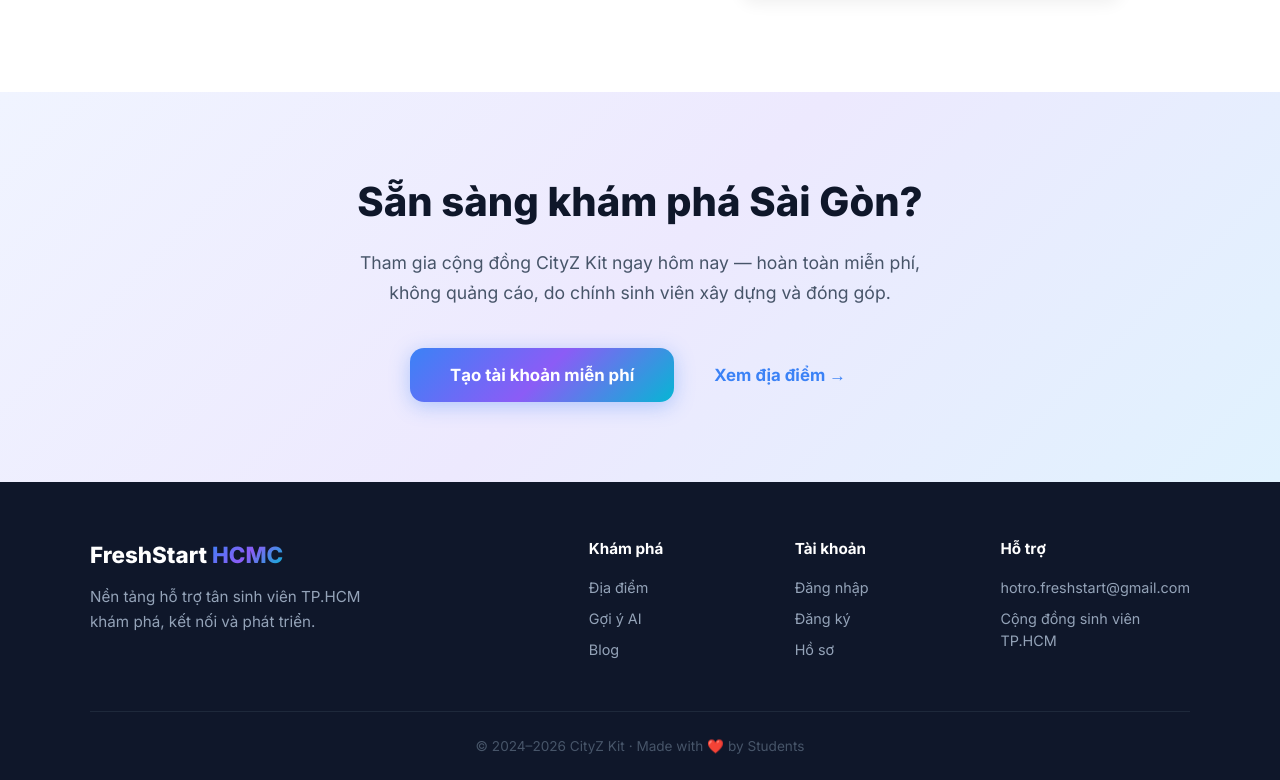
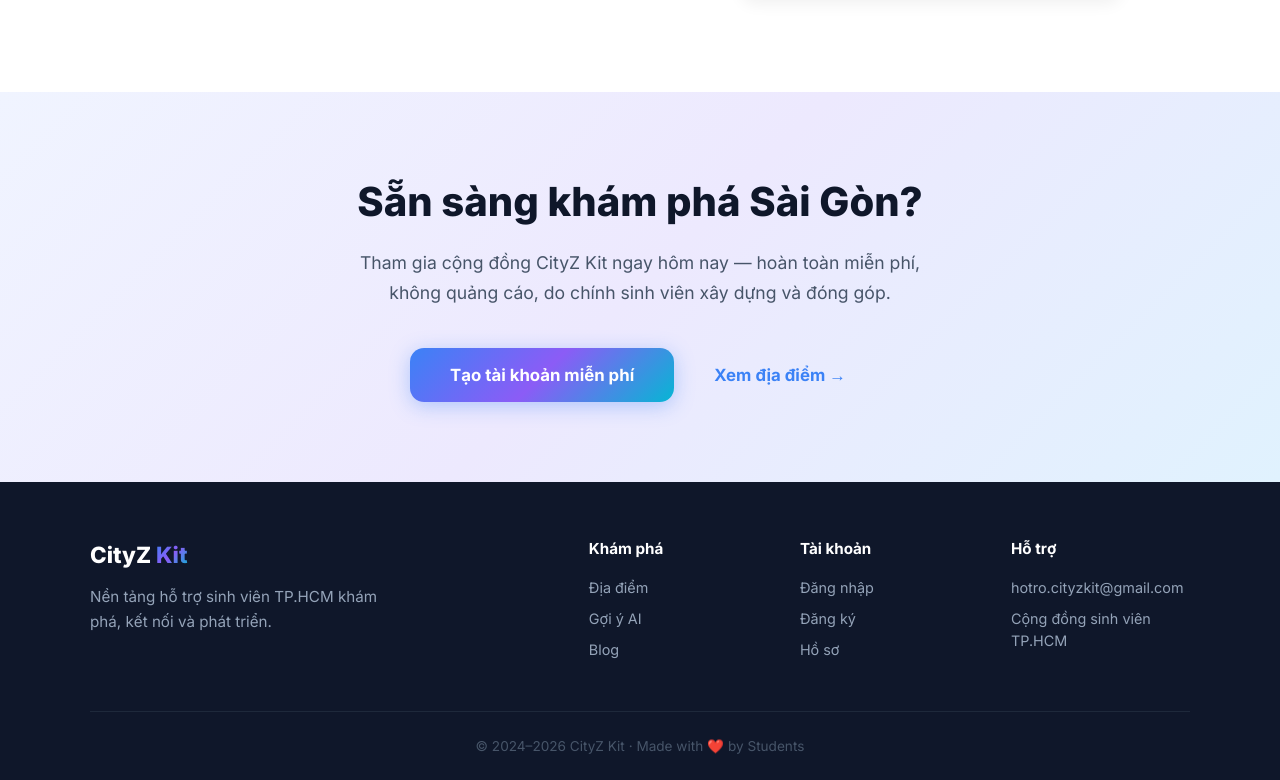
Before and after one commit to toilanguyenzz/CityZ-Kit, a Next.js app: page / in a window 1280 px wide. Shown: the part 2725-3505 px from the top of the page. Built offline with nearby package versions, Linux system fonts and the light colour scheme; no server answers.

Commit message:
refactor: Rename all instances of freshstart-hcmc to cityz-kit for unified branding

```diff
--- a/app/page.js
+++ b/app/page.js
@@ -267,8 +267,8 @@ export default function Home() {
       <footer className="landing-footer">
         <div className="footer-inner">
           <div className="footer-brand">
-            <h3>FreshStart <span>HCMC</span></h3>
-            <p>Nền tảng hỗ trợ tân sinh viên TP.HCM khám phá, kết nối và phát triển.</p>
+            <h3>CityZ <span>Kit</span></h3>
+            <p>Nền tảng hỗ trợ sinh viên TP.HCM khám phá, kết nối và phát triển.</p>
           </div>
           <div className="footer-links">
             <div>
@@ -285,7 +285,7 @@ export default function Home() {
             </div>
             <div>
               <h4>Hỗ trợ</h4>
-              <span>hotro.freshstart@gmail.com</span>
+              <span>hotro.cityzkit@gmail.com</span>
               <span>Cộng đồng sinh viên TP.HCM</span>
             </div>
           </div>
--- a/package.json
+++ b/package.json
@@ -1,5 +1,5 @@
 {
-  "name": "freshstart-hcmc",
+  "name": "cityz-kit",
   "version": "1.0.0",
   "private": true,
   "scripts": {
```
Also changed, not shown: 2 other files (tests, documents, lock files or other folders).
